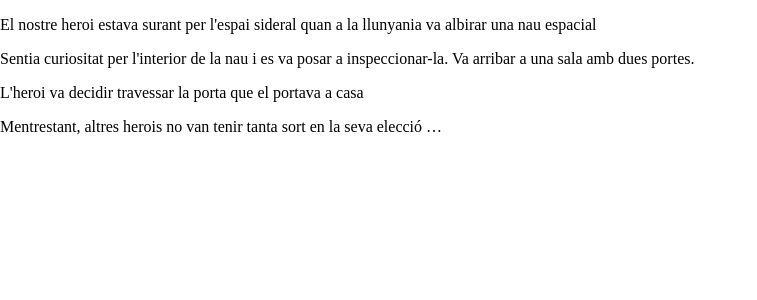
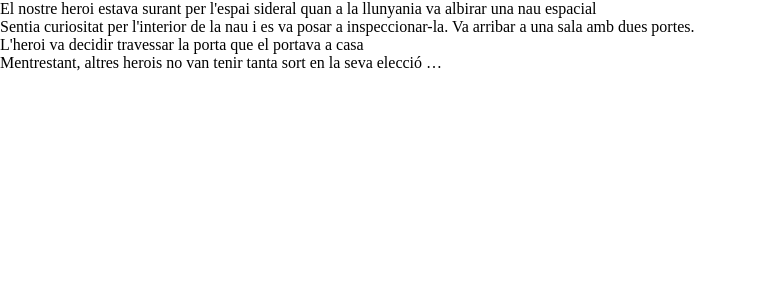
Before and after one commit to Leptonita/Sprint6-React, a React (Create React App) app: page / in a window 1280 px wide. Shown: the top 300 px of the page, without its empty margins (0-757 px from the left). Built offline with nearby package versions, Linux system fonts and the light colour scheme.

Commit message:
SP6/ex2 actualizacion - Escena pinta frase a frase

```diff
--- a/src/App.js
+++ b/src/App.js
@@ -2,12 +2,13 @@ import Escena from './components/Escena/Escena';
 import { dadesTextos } from './dadesTextosHistoria';
 
 function App() {
+  //<p key={index}>{frase}</p>
 
-  const frases = dadesTextos.map((frase, index) => <p key={index}>{frase}</p>);
+  const frases = dadesTextos.map((frase, index) => <Escena frase={frase} key={index} />);
 
   return (
-    <div className="App" >
-      <Escena frase={frases} />
+    <div >
+      {frases}
     </div>
   );
 }
--- a/src/components/Escena/Escena.js
+++ b/src/components/Escena/Escena.js
@@ -1,3 +1,5 @@
+
+
 export default function Escena(props) {
 
     return (
```
Also changed, not shown: 1 other file (tests, documents, lock files or other folders).
